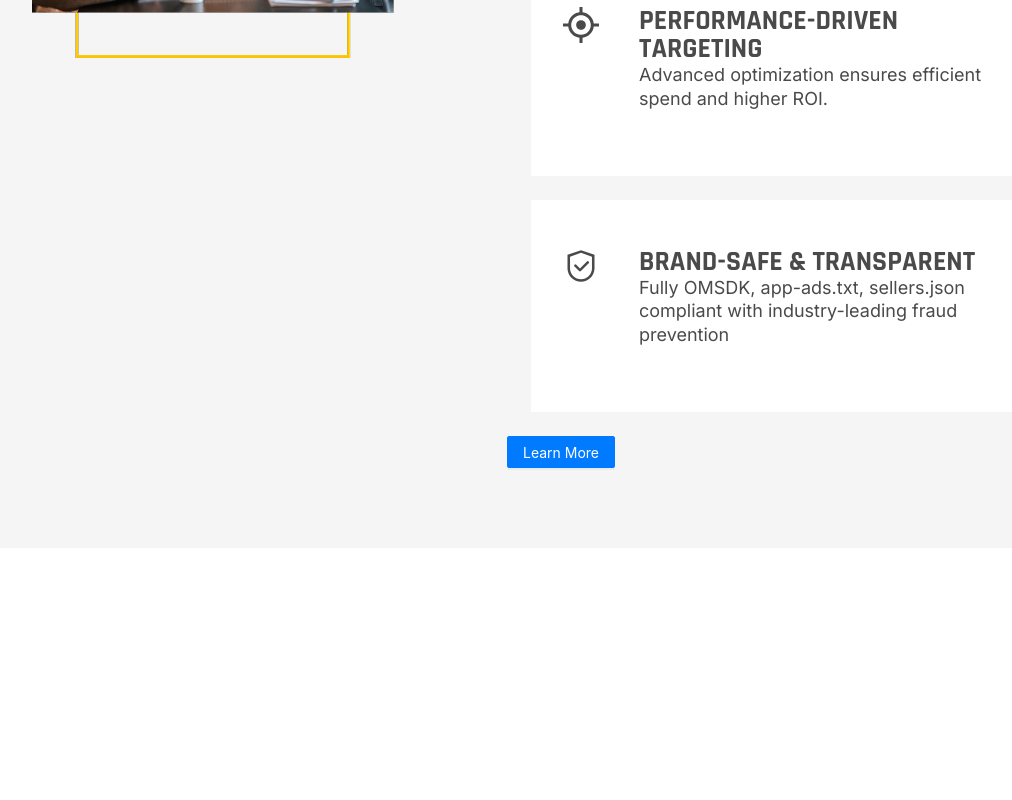
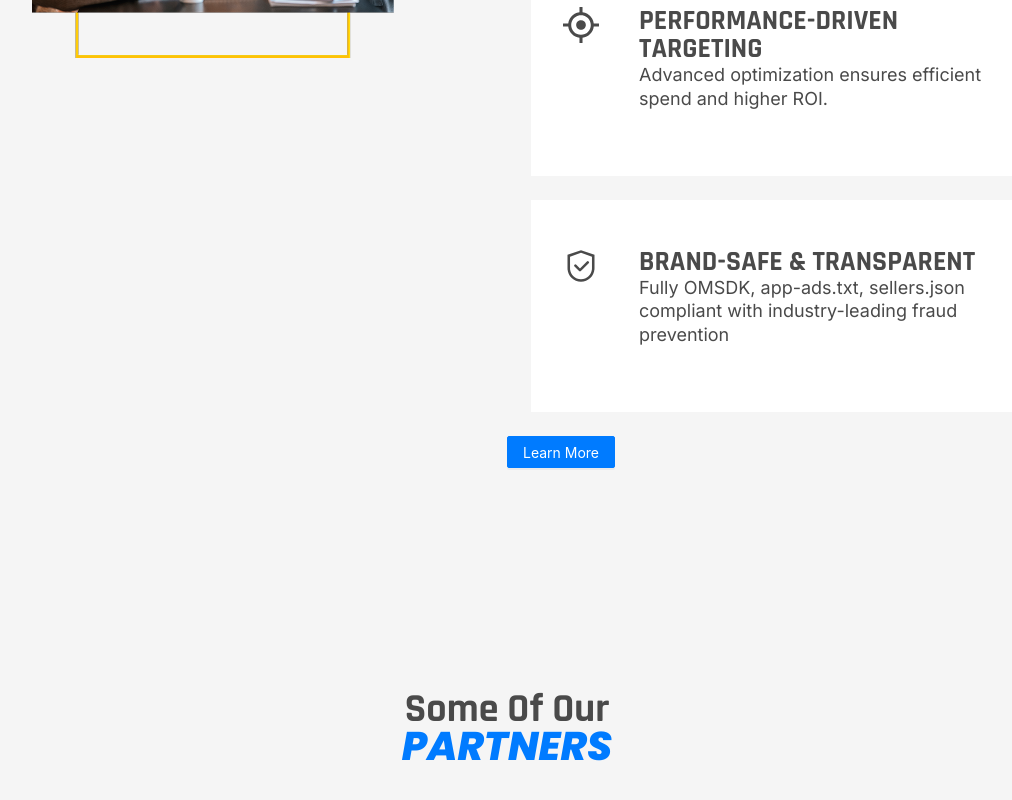
Before and after one commit to jwong65/vite-react-site, a React (Vite) app: page / in a window 1280 px wide. Shown: the part 2779-3579 px from the top of the page, without its empty margins (133-1145 px from the left). Before the commit the page ends 3327 px from the top, so only its background shows below. Built offline with nearby package versions, Linux system fonts and the light colour scheme.

Commit message:
Added styleing for the partner section text

```diff
--- a/src/pages/Home.jsx
+++ b/src/pages/Home.jsx
@@ -105,11 +105,10 @@ export default function Home() {
             </Link>
         </div>
     </div>
-    {/* <div className='home-container-4'>
-        <div className='text-overlay-2'>
-            Some of Our
-        </div>
-    </div> */}
+    <div className='home-container-2'>
+        <h1 className='main-heading-partners'>Some of Our</h1>
+        <h3 className='sub-heading-partners'>Partners</h3>
+    </div>
     </div>
   )
 }
--- a/src/pages/home.css
+++ b/src/pages/home.css
@@ -217,6 +217,29 @@
     text-underline-position: from-font;
 }
 
+.main-heading-partners{
+    color: var(--Primary-Thunderstorm-Gray, #4A4A4A);
+    text-align: center;
+    font-family: Rajdhani;
+    font-size: 40px;
+    font-style: normal;
+    font-weight: 700;
+    line-height: 90%;
+    text-transform: capitalize;
+    margin-bottom: 0;
+}
+.sub-heading-partners{
+    color: var(--Primary-Electric-Blue, #007BFF);
+    text-align: center;
+    font-family: Poppins;
+    font-size: 40px;
+    font-style: italic;
+    font-weight: 800;
+    line-height: 90%;
+    text-transform: uppercase;
+    margin-top: 0;
+}
+
 /* Laptop width */
 @media (max-width: 1024px) {
     .main-heading {
```
